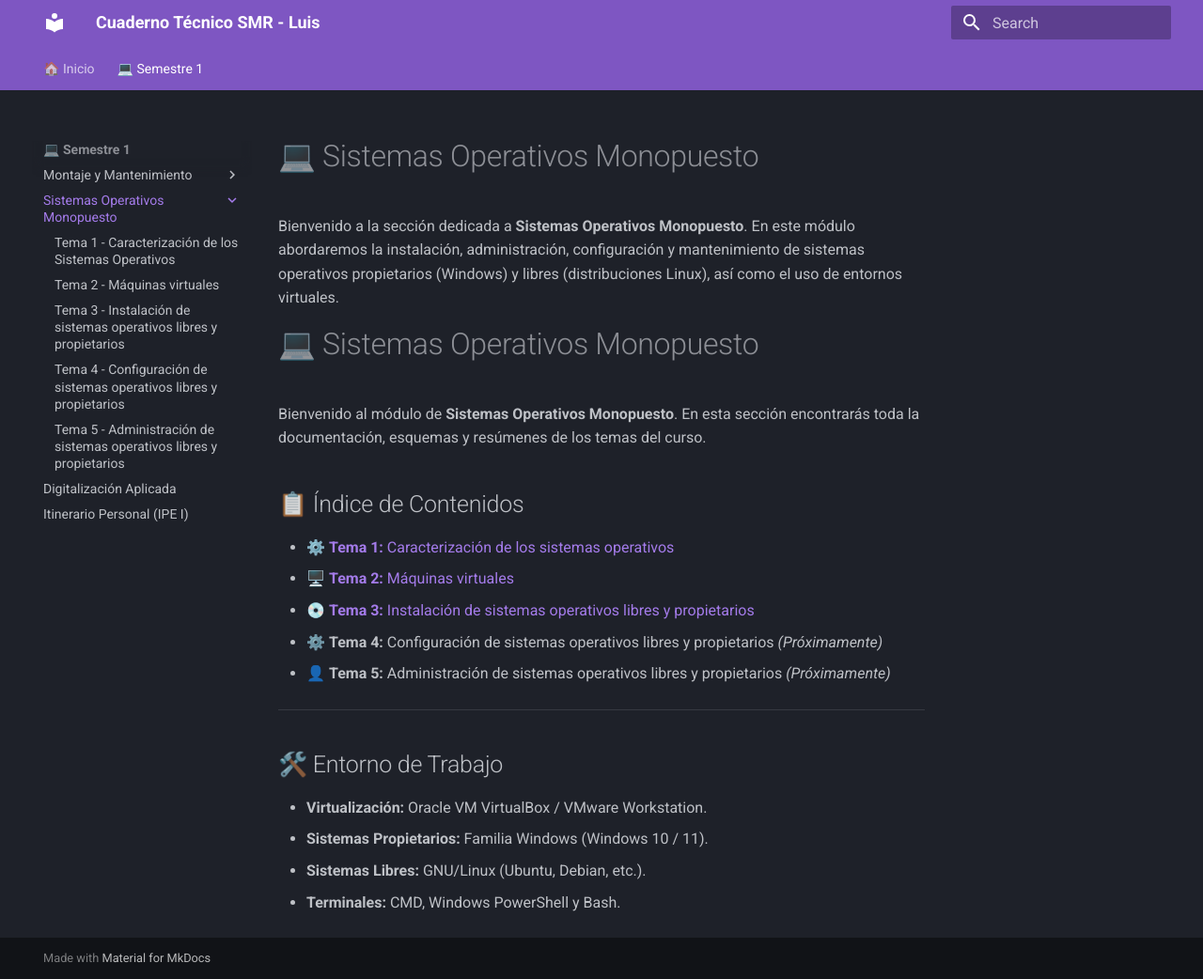
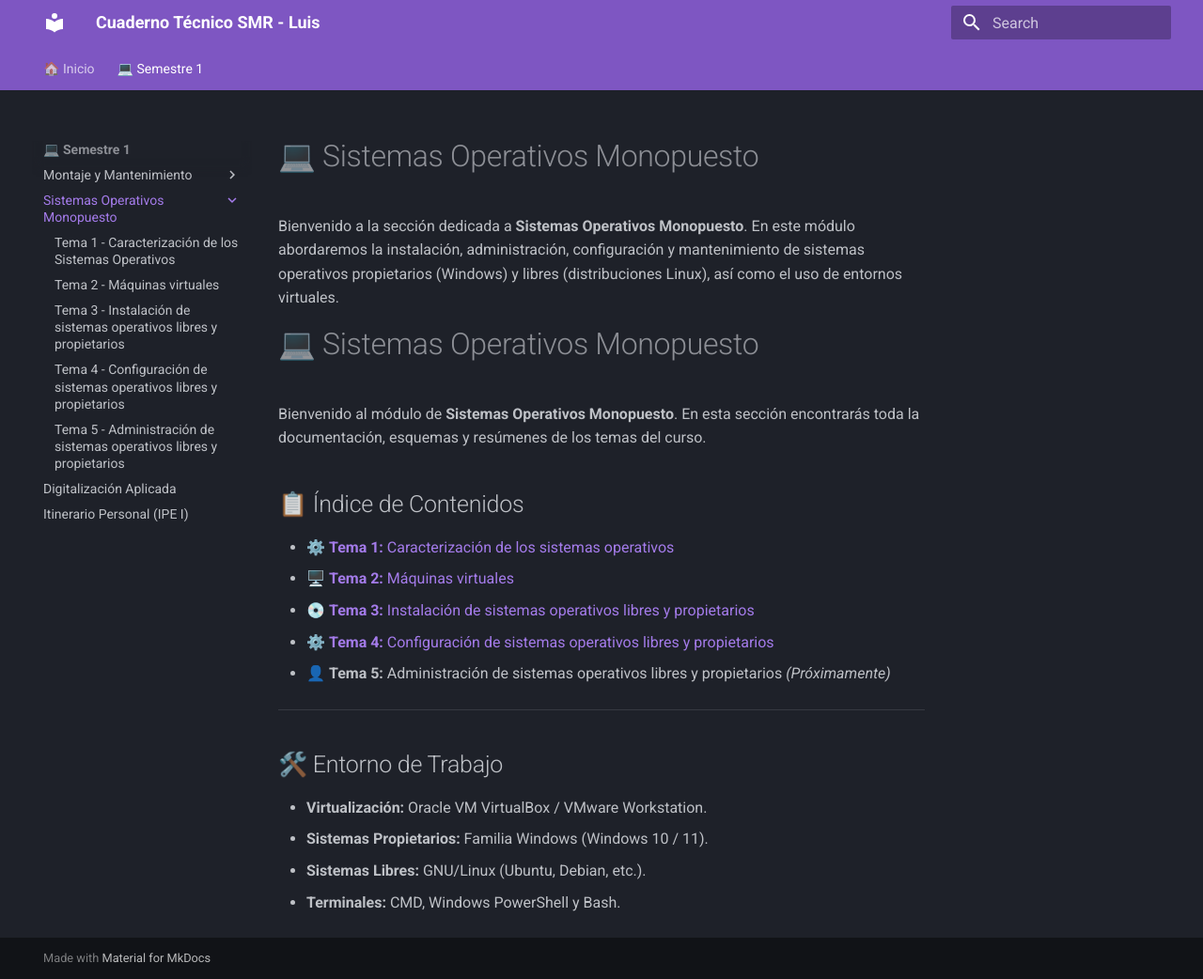
Before and after one commit to Beamspark/SMR-Apuntes, an MkDocs documentation site: the page built from docs/sistemas/index.md, in a window 1280 px wide and 1042 px high. Shown: the whole window at 94% size. Built offline with MkDocs 1.6.1 and Material for MkDocs 9.7.7, drawn with Linux system fonts in a browser that asks for light colours.

Commit message:
Update index.md

```diff
--- a/docs/sistemas/index.md
+++ b/docs/sistemas/index.md
@@ -11,7 +11,7 @@ Bienvenido al módulo de **Sistemas Operativos Monopuesto**. En esta sección en
 - [⚙️ **Tema 1:** Caracterización de los sistemas operativos](tema-1.md)
 - [🖥️ **Tema 2:** Máquinas virtuales](tema-2.md)
 - [💿 **Tema 3:** Instalación de sistemas operativos libres y propietarios](tema-3.md)
-- ⚙️ **Tema 4:** Configuración de sistemas operativos libres y propietarios *(Próximamente)*
+- [⚙️ **Tema 4:** Configuración de sistemas operativos libres y propietarios](tema-4.md)
 - 👤 **Tema 5:** Administración de sistemas operativos libres y propietarios *(Próximamente)*
 
 ---
```
